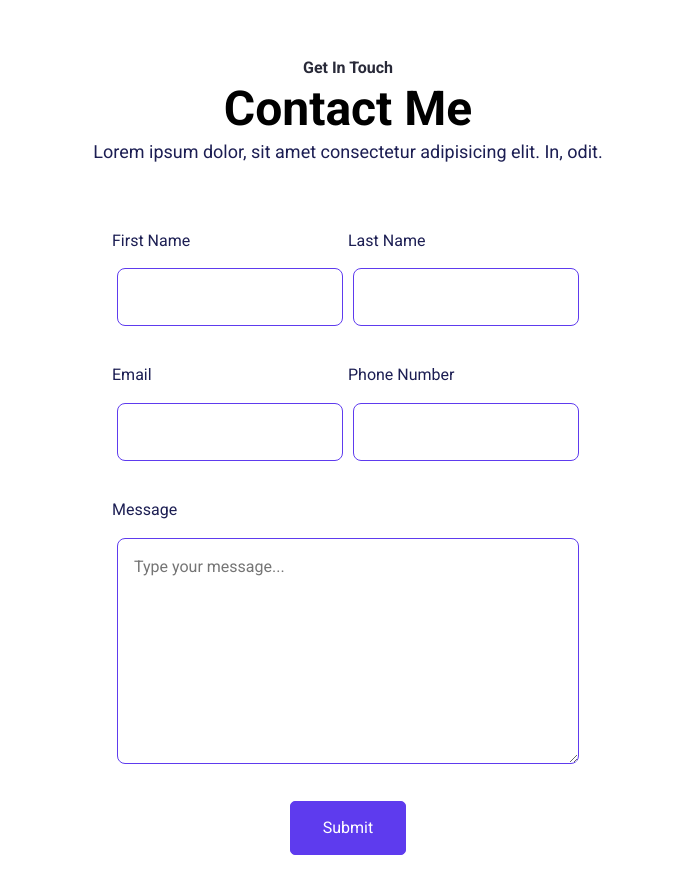
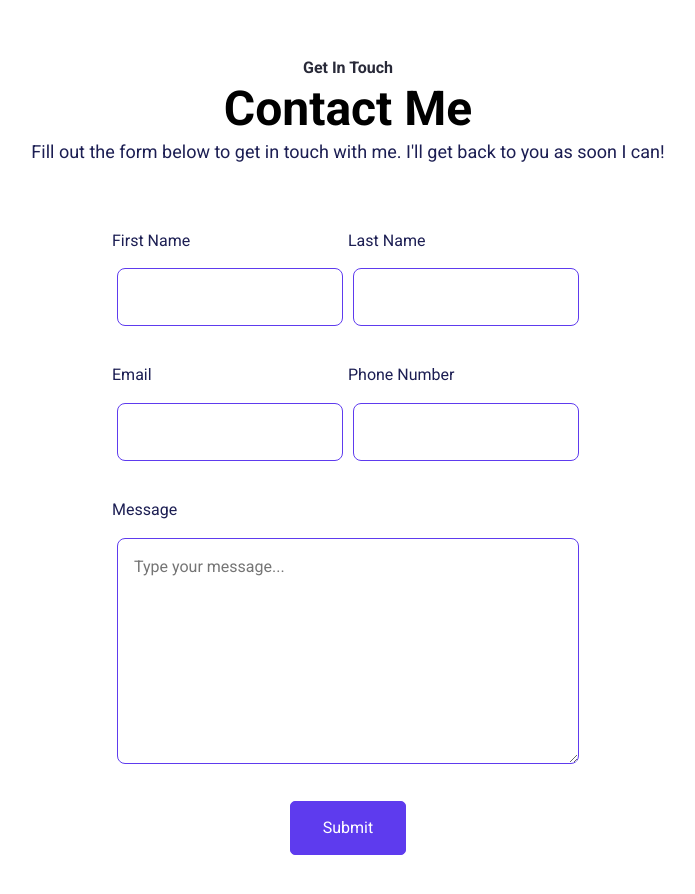
Before and after one commit to RyanMalonee/personal-react-site, a React (Create React App) app: page / in a window 1280 px wide. Shown: the part 3960-4854 px from the top of the page, without its empty margins (292-987 px from the left). Built offline with nearby package versions, Linux system fonts and the light colour scheme.

Commit message:
Added information and styling

```diff
--- a/src/App.css
+++ b/src/App.css
@@ -422,7 +422,6 @@ h3 {
   flex: 1 0 0;
   background: var(--white);
   box-shadow: 0 0 32px 0 rgba(0, 0, 0, 0.15);
-  cursor: pointer;
   border-top-left-radius: 12px;
   border-top-right-radius: 12px;
 }
@@ -547,6 +546,11 @@ select::-ms-expand {
   gap: 42.667px;
   text-decoration: none;
 }
+
+.footer-items {
+  cursor: pointer;
+}
+
 .footer-items ul > li > a {
   text-decoration: none;
 }
@@ -698,6 +702,10 @@ select::-ms-expand {
   .divider {
     margin: 20px;
   }
+
+  .hero-section-img {
+    max-width: 75%;
+  }
 }
 
 /* Hamburger menu  */
@@ -781,6 +789,15 @@ select::-ms-expand {
   .navbar {
     padding: 15px 25px;
   }
+
+  .portfolio-section-description {
+    height: 245px;
+    padding: 10px 0;
+  }
+
+  .hero-section .section-title {
+    display: block;
+  }
 }
 
 /* Responsive Screens Ends*/
--- a/src/Pages/Home/ContactMe.jsx
+++ b/src/Pages/Home/ContactMe.jsx
@@ -31,7 +31,8 @@ export default function ContactMe() {
         <p className="sub-title">Get In Touch</p>
         <h2>Contact Me</h2>
         <p className="text-lg">
-          Lorem ipsum dolor, sit amet consectetur adipisicing elit. In, odit.
+          Fill out the form below to get in touch with me. I'll get back to you
+          as soon I can!
         </p>
       </div>
       <form className="contact-form-container" onSubmit={onSubmit}>
```
Also changed, not shown: 1 other file (tests, documents, lock files or other folders).
